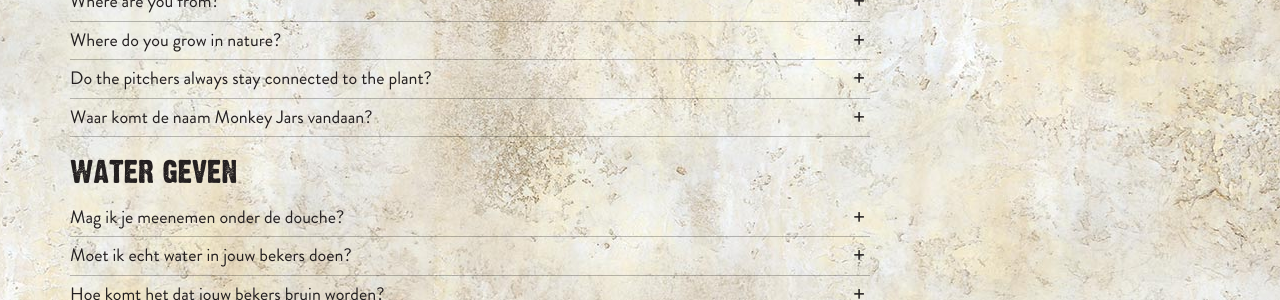
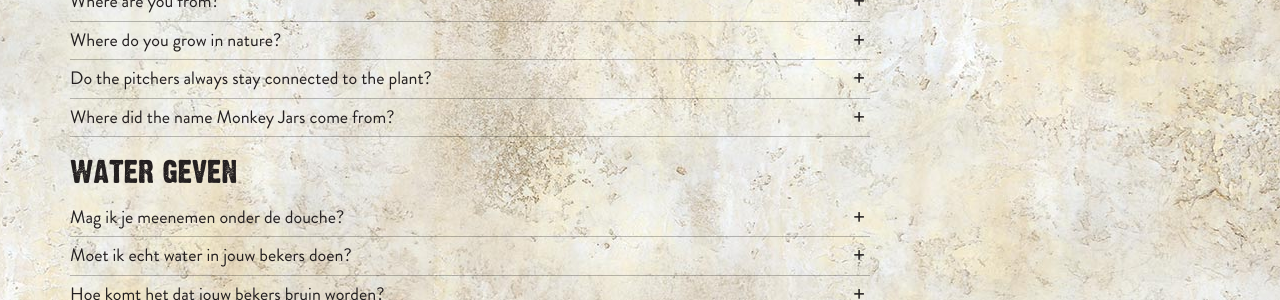
Before and after one commit to xuantiep/monkeyjars_en, a Jekyll site: the page built from funfacts/index.md, in a window 1280 px wide and 900 px high. Shown: the part 365-665 px from the top of the window. Built offline with Jekyll 4.4.1, drawn with Linux system fonts in a browser that asks for light colours; part of the change alters nothing that is shown.

Commit message:
Updated 'funfacts/index.md' via CloudCannon

```diff
--- a/funfacts/index.md
+++ b/funfacts/index.md
@@ -19,11 +19,11 @@ oorsprong:
       My pitchers can stay connected for years, depending on how well I am cared
       for. If I am not given enough water to drink, my pitchers can dry out
       (turn brown) and die.
-  - title: Waar komt de naam Monkey Jars vandaan?
+  - title: Where did the name Monkey Jars come from?
     content: >-
-      De apen die door de jungle slingeren nemen onderweg wel eens een slokje
-      water uit mijn beker. Vandaar de naam ‘Monkey Jars’. Ik word ook wel
-      ‘bekerplant’ genoemd. Maar jij mag ‘Monkey Jars’ zeggen ;-).
+      Monkeys that swing through the jungle occasionally take a sip of water
+      from my pitchers, that's why I was named ‘Monkey Jars’. I am also called
+      ‘pitcher plant’. Feel free to call me ‘Monkey Jars’ ;-).
 water_geven:
   - title: Mag ik je meenemen onder de douche?
     content: >-
```
